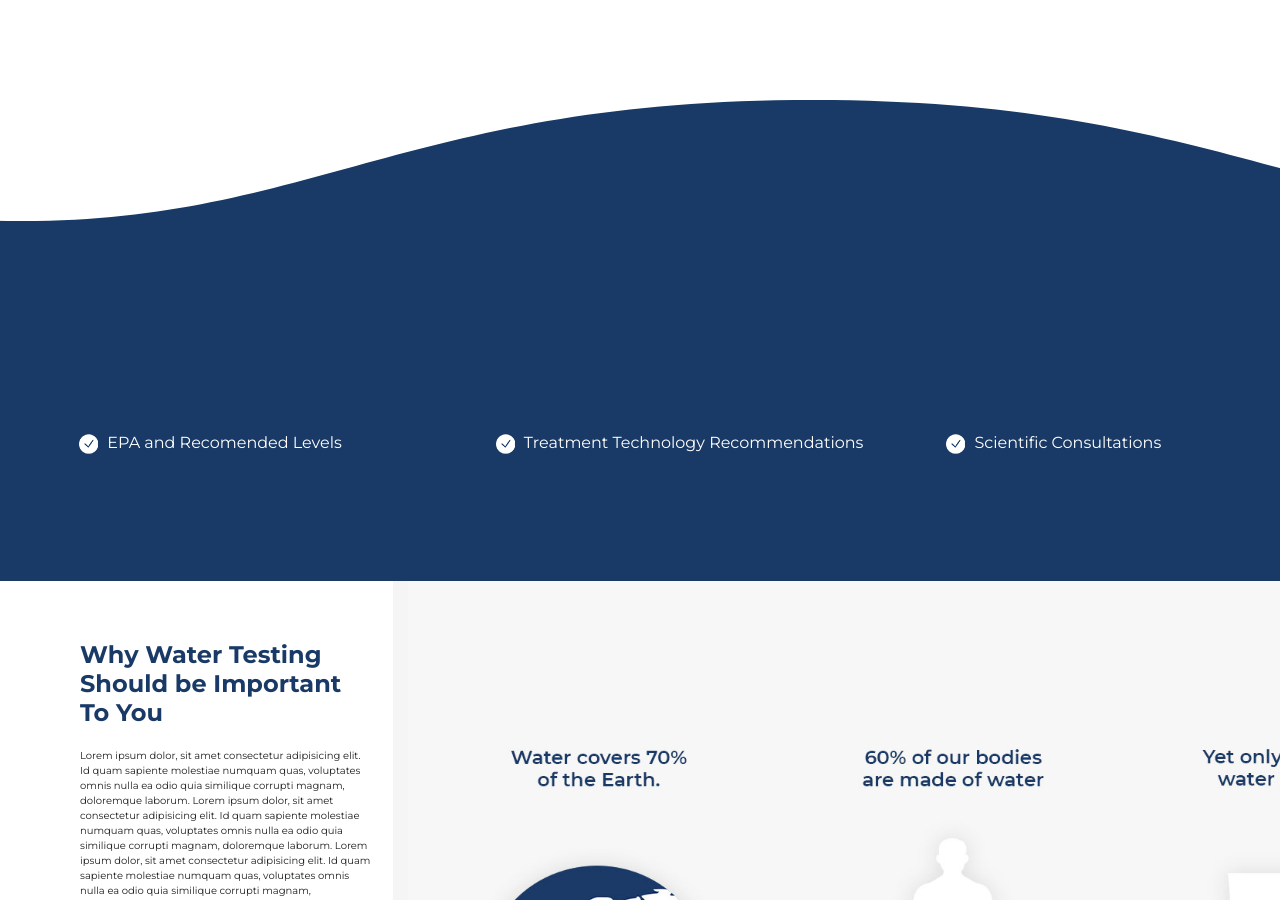
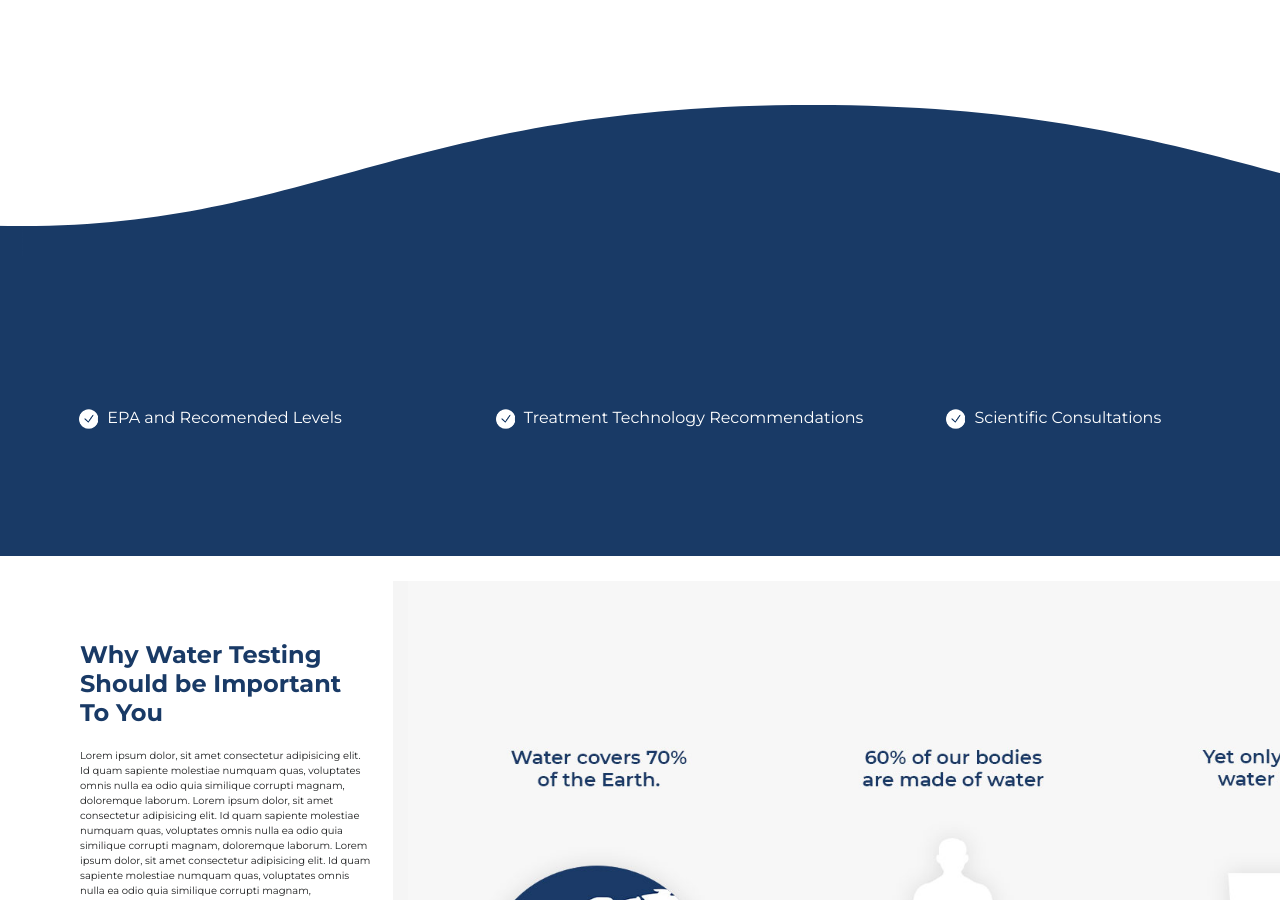
Before and after one commit to stevepabatao/xperiential, a plain HTML site: page index.html in a window 1280 px wide. Shown: the part 1030-1930 px from the top of the page. Drawn offline with nearby package versions, Linux system fonts and the light colour scheme.

Commit message:
fix the wave on footer

```diff
--- a/index.html
+++ b/index.html
@@ -124,12 +124,12 @@
 <section class="px-md-4 mx-md-4 mb-4 text-lg-left dark-grey-text" style="margin-top:100px;">
 
     <div class="ocean">
-      <div class="wave" style="margin-top:-80px;"></div>
+      <div class="wave" style="margin-top:-75px;"></div>
     </div>
 
 </section>
 
-<section style="position:absolute;height:300px;width:100%;background-color:#193a66;margin-top:170px;">
+<section style="position:absolute;height:300px;width:100%;background-color:#193a66;margin-top:145px;">
   <div class="text-white d-flex"  style="margin-left:5%; margin-right:15%;padding-top:150px;">
      <div class="col-md-5 white-text"><img class="mr-1" src="images/Check-icon-White.png" width="20" height="20">&nbsp;EPA and Recomended Levels</div>
      <div class="col-md-5 white-text mr-4" style="margin-left:-10px;"><img class="mr-1" src="images/Check-icon-White.png" width="20" height="20">&nbsp;Treatment Technology Recommendations</div>
```
